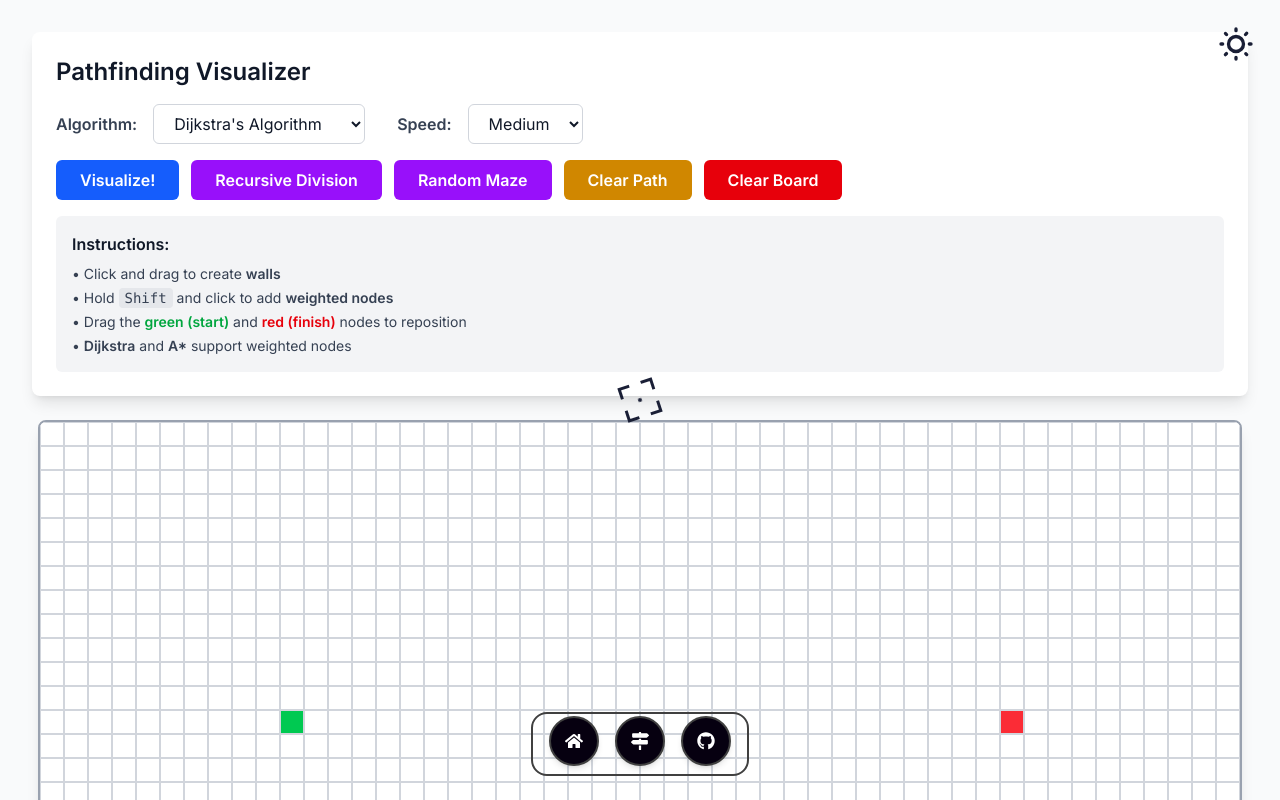
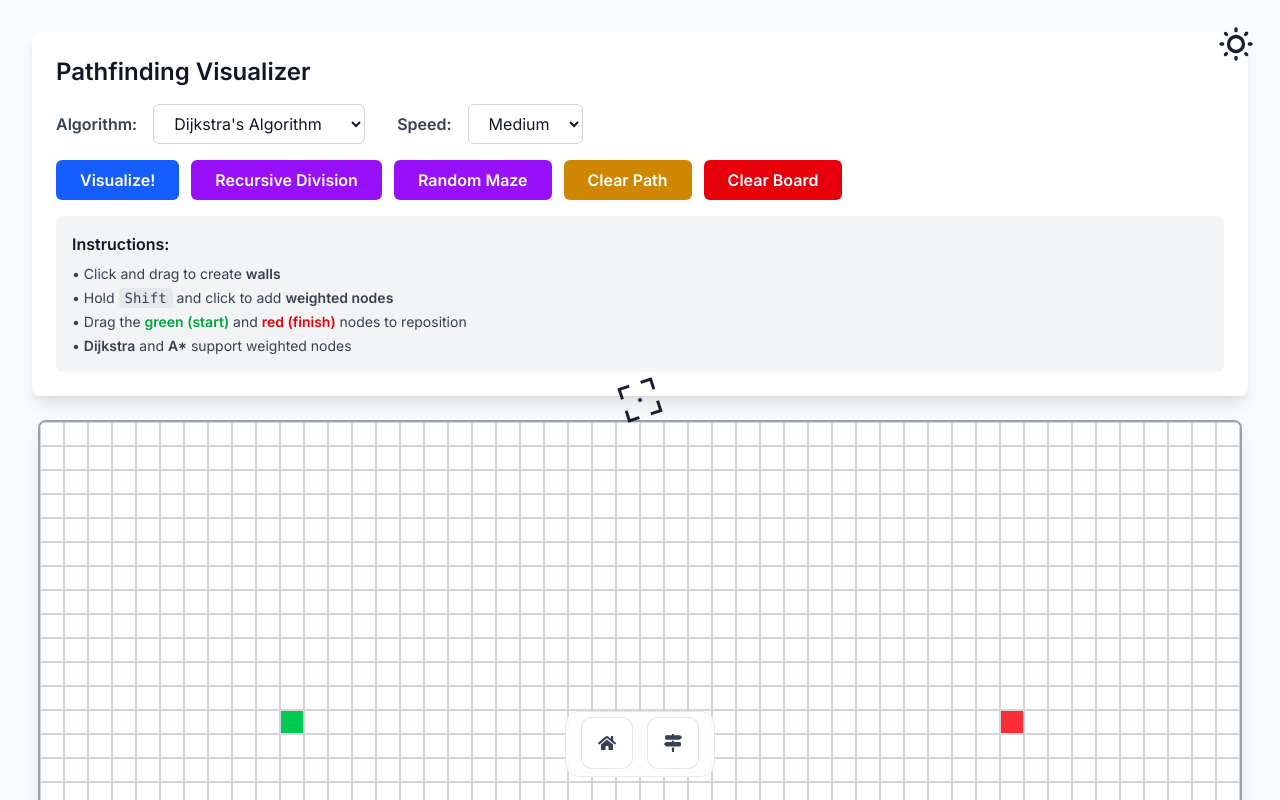
Before and after one commit to adzzse/Adzzse-portfolio, a React (Vite) app: page /#/pathfinding in a window 1280 px wide. Shown: the top 800 px of the page. Built offline with nearby package versions, Linux system fonts and the light colour scheme.

Commit message:
fix some visual issue, dw

```diff
--- a/src/App.tsx
+++ b/src/App.tsx
@@ -12,24 +12,24 @@ function App(): JSX.Element {
 
   const items = [
     {
-      icon: <FaHome size={18} className="text-white" />,
+      icon: <FaHome size={18} className="text-gray-700 dark:text-gray-200" />,
       label: 'Home',
       onClick: () => navigate('/'),
     },
     {
-      icon: <FaMapSigns size={18} className="text-white" />,
+      icon: <FaMapSigns size={18} className="text-gray-700 dark:text-gray-200" />,
       label: 'Pathfinding',
       onClick: () => navigate('/pathfinding'),
     },
-    {
-      icon: <FaGithub size={18} className="text-white" />,
-      label: 'GitHub',
-      onClick: () => window.open('https://github.com/adzzse', '_blank'),
-    },
+    // {
+    //   icon: <FaGithub size={18} className="text-gray-700 dark:text-gray-200" />,
+    //   label: 'GitHub',
+    //   onClick: () => window.open('https://github.com/adzzse', '_blank'),
+    // },
   ]
 
   return (
-    <div className="App relative min-h-screen pb-24">
+    <div className="App relative min-h-screen">
       <TargetCursor />
       <ThemeToggle />
       <main>
--- a/src/components/widgets/Dock.tsx
+++ b/src/components/widgets/Dock.tsx
@@ -1,5 +1,3 @@
-'use client';
-
 import {
   motion,
   MotionValue,
@@ -76,7 +74,7 @@ function DockItem({
       onFocus={() => isHovered.set(1)}
       onBlur={() => isHovered.set(0)}
       onClick={onClick}
-      className={`relative inline-flex items-center justify-center rounded-full bg-[#060010] border-neutral-700 border-2 shadow-md ${className}`}
+      className={`relative inline-flex items-center justify-center rounded-[10px] bg-white dark:bg-black ring-1 ring-gray-200 dark:ring-white/10 cursor-target ${className}`}
       tabIndex={0}
       role="button"
       aria-haspopup="true"
@@ -115,7 +113,7 @@ function DockLabel({ children, className = '', isHovered }: DockLabelProps) {
           animate={{ opacity: 1, y: -10 }}
           exit={{ opacity: 0, y: 0 }}
           transition={{ duration: 0.2 }}
-          className={`${className} absolute -top-6 left-1/2 w-fit whitespace-pre rounded-md border border-neutral-700 bg-[#060010] px-2 py-0.5 text-xs text-white`}
+          className={`${className} absolute -top-6 left-1/2 w-fit whitespace-pre rounded-[6px] ring-1 ring-gray-200 dark:ring-white/10 bg-white dark:bg-black px-2 py-0.5 text-xs text-gray-700 dark:text-white`}
           role="tooltip"
           style={{ x: '-50%' }}
         >
@@ -164,7 +162,7 @@ export default function Dock({
           isHovered.set(0);
           mouseX.set(Infinity);
         }}
-        className={`${className} absolute bottom-2 left-1/2 transform -translate-x-1/2 flex items-end w-fit gap-4 rounded-2xl border-neutral-700 border-2 pb-2 px-4`}
+        className={`${className} absolute bottom-2 left-1/2 transform -translate-x-1/2 flex items-end w-fit gap-4 rounded-[14px] ring-1 ring-gray-200 dark:ring-white/10 bg-white/80 dark:bg-black/80 backdrop-blur-md pb-2 px-4`}
         style={{ height: panelHeight }}
         role="toolbar"
         aria-label="Application dock"
--- a/src/features/pathfinding/components/PathfindingVisualizer.tsx
+++ b/src/features/pathfinding/components/PathfindingVisualizer.tsx
@@ -159,7 +159,7 @@ const PathfindingVisualizer: React.FC = () => {
   }, [])
 
   return (
-    <div className="min-h-screen bg-gray-50 dark:bg-gray-900 p-8">
+    <div className="min-h-screen bg-gray-50 dark:bg-gray-900 p-8 pb-24">
       <div className="max-w-7xl mx-auto">
         <ControlPanel
           algorithm={algorithm}
--- a/src/index.css
+++ b/src/index.css
@@ -49,7 +49,7 @@ body {
 .about-main {
   min-height: 100vh;
   background: #f1f5f9;
-  padding: 24px 8px 60px 8px;
+  padding: 24px 8px 100px 8px;
   position: relative;
   overflow: hidden;
 }
```
